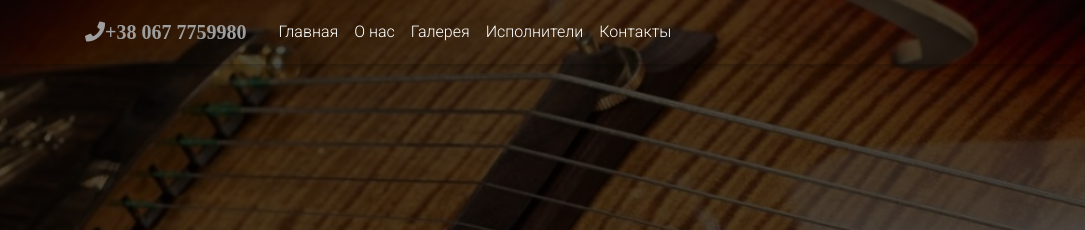
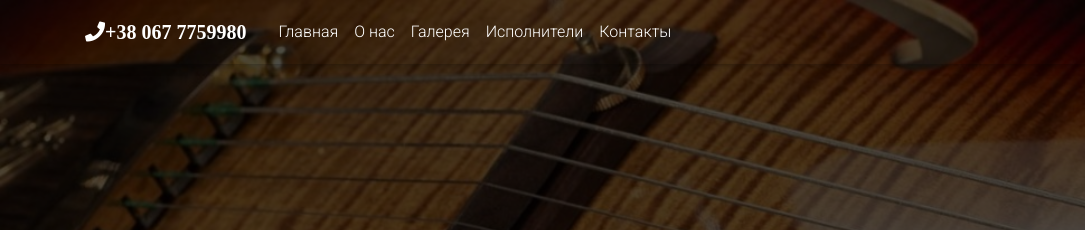
Before and after one commit to wesbound1/Avaks, a plain HTML site: page index.html in a window 1280 px wide. Shown: the top 230 px of the page, 0-1085 px from the left. Drawn offline with Linux system fonts and the light colour scheme.

Commit message:
Update index.html

```diff
--- a/index.html
+++ b/index.html
@@ -32,7 +32,7 @@
         </button>
         <a href="#" class="navbar-brand">
           <!-- <img src="img/logo.jpg" height="10" width="20"> -->
-            <i class="fa fa-phone fa-1x mr-2 grey-text">+38 067 7759980</i>
+            <i class="fa fa-phone fa-1x mr-2 ">+38 067 7759980</i>
         </a>
 
         <div class="collapse navbar-collapse" id="basicEx">
```
